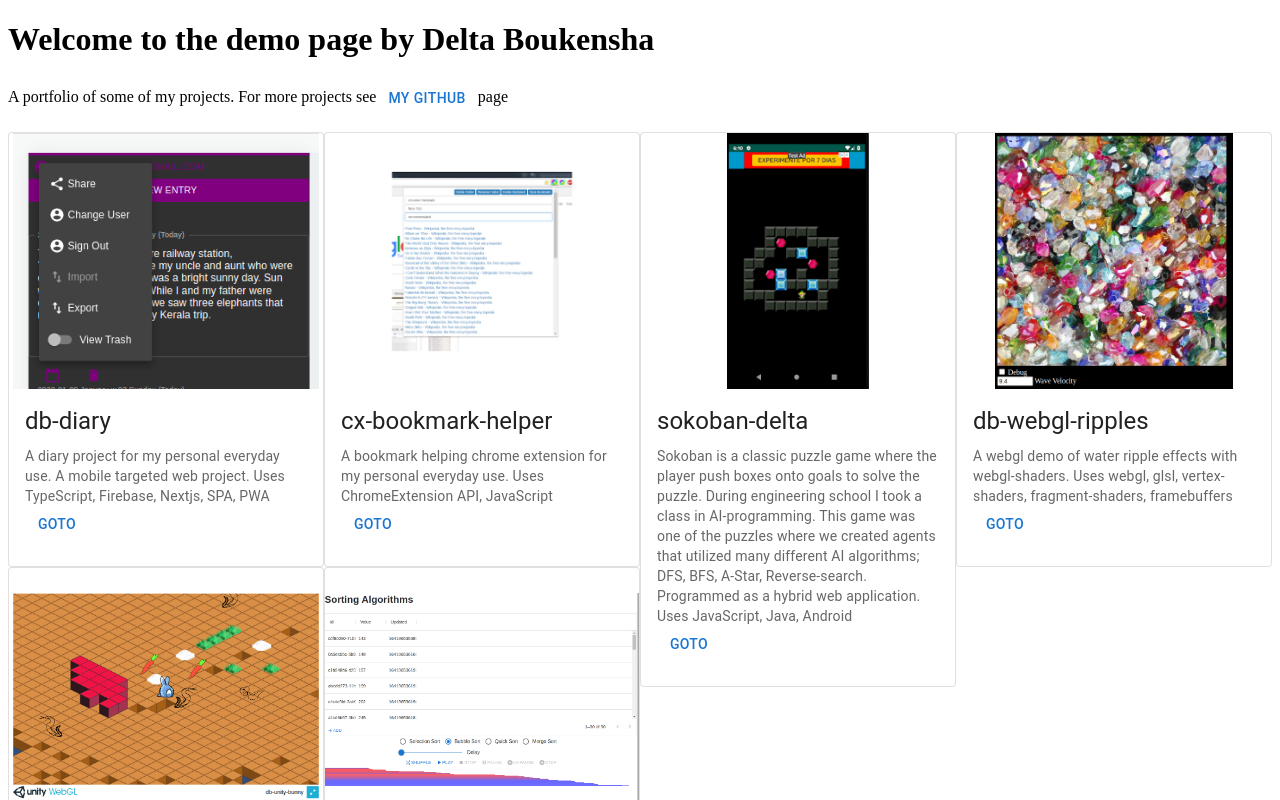
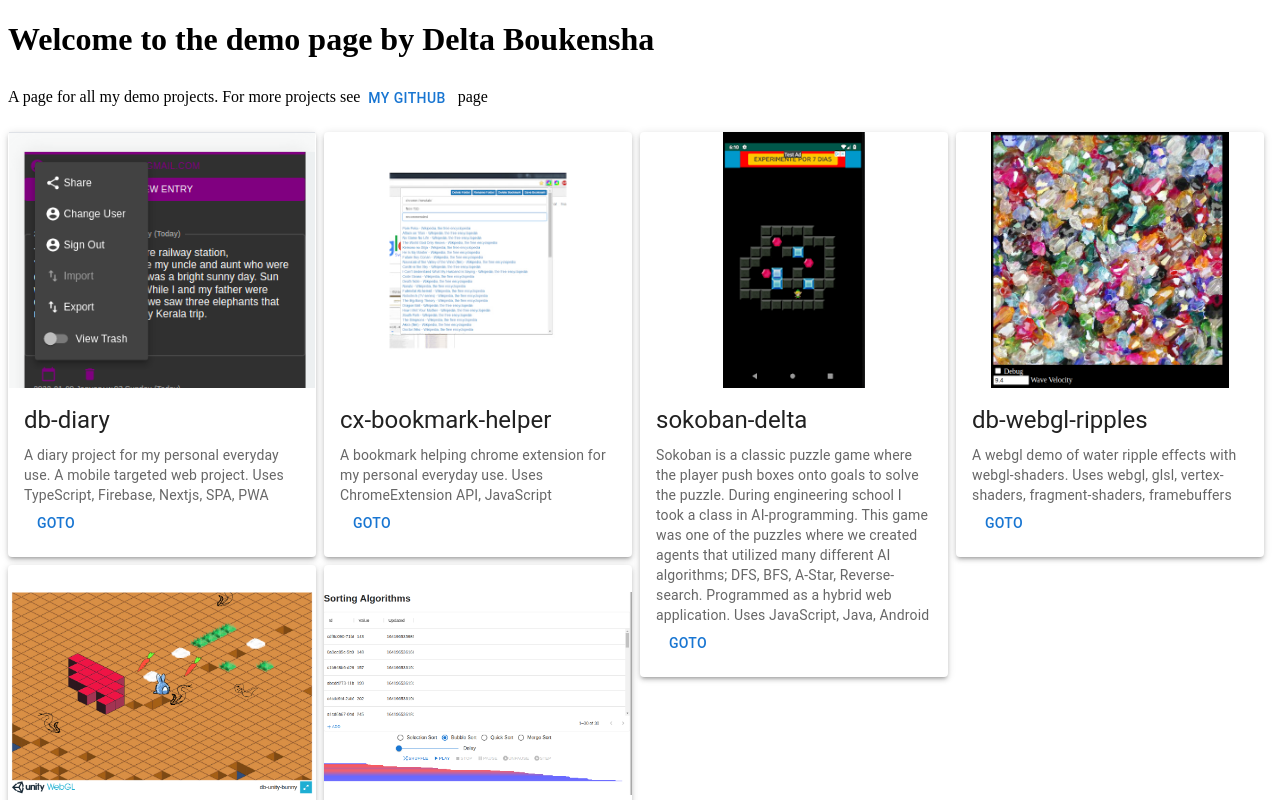
Before and after one commit to deltaboukensha/db-demo, a Next.js app: page / in a window 1280 px wide. Shown: the top 800 px of the page. Built offline with nearby package versions, Linux system fonts and the light colour scheme.

Commit message:
changed to paper

```diff
--- a/pages/index.tsx
+++ b/pages/index.tsx
@@ -1,13 +1,10 @@
 import React, { useState } from "react";
 import { Helmet } from "react-helmet";
-import Card from "@mui/material/Card";
-import CardContent from "@mui/material/CardContent";
 import Typography from "@mui/material/Typography";
-import { Zoom, Stack, Button, Fab } from "@mui/material";
+import { Zoom, Stack, Button, Paper, Box } from "@mui/material";
 import Masonry from "@mui/lab/Masonry";
-import NavigateNextIcon from "@mui/icons-material/NavigateNext";
 
-type CardData = {
+type ItemData = {
   images: string[];
   title: string;
   description: string;
@@ -23,17 +20,20 @@ const renderImage = (src) => {
   );
 };
 
-const renderCard = (cardData: CardData) => {
+const renderItem = (itemData: ItemData) => {
   const [imageIndex, setImageIndex] = useState<number>(0);
   const nextImage = () =>
-    setImageIndex((imageIndex + 1) % cardData.images.length);
+    setImageIndex((imageIndex + 1) % itemData.images.length);
 
   return (
     <Stack>
       <Zoom in={true}>
-        <Card variant="outlined">
-          <div style={{ position: "relative", width: "100%", height: "256px" }} onClick={() => nextImage()}>
-            {renderImage(cardData.images[imageIndex])}
+        <Paper elevation={3}>
+          <div
+            style={{ position: "relative", width: "100%", height: "256px" }}
+            onClick={() => nextImage()}
+          >
+            {renderImage(itemData.images[imageIndex])}
             {/* {cardData.images.length > 1 && (
               <Fab
                 size="small"
@@ -45,16 +45,16 @@ const renderCard = (cardData: CardData) => {
               </Fab>
             )} */}
           </div>
-          <CardContent>
+          <Box padding={"1em"}>
             <Typography gutterBottom variant="h5" component="div">
-              {cardData.title}
+              {itemData.title}
             </Typography>
             <Typography variant="body2" color="text.secondary">
-              {cardData.description}
+              {itemData.description}
             </Typography>
-            <Button href={cardData.link}>Goto</Button>
-          </CardContent>
-        </Card>
+            <Button href={itemData.link}>Goto</Button>
+          </Box>
+        </Paper>
       </Zoom>
     </Stack>
   );
@@ -66,7 +66,7 @@ const dbWebGlRipples = {
   description: `A webgl demo of water ripple effects with webgl-shaders.
   Uses webgl, glsl, vertex-shaders, fragment-shaders, framebuffers`,
   link: "https://deltaboukensha.github.io/db-webgl-ripples",
-} as CardData;
+} as ItemData;
 
 const dbUnityBunny = {
   images: ["/images/db-unity-bunny-1.png"],
@@ -74,7 +74,7 @@ const dbUnityBunny = {
   description: `A Unity C# game project I started together with my girl friend featuring bunny's
   The goal of the game is yet to be decided`,
   link: "https://deltaboukensha.github.io/db-unity-bunny",
-} as CardData;
+} as ItemData;
 
 const dbDiary = {
   images: ["/images/db-diary-1.png", "/images/db-diary-2.png"],
@@ -83,7 +83,7 @@ const dbDiary = {
   A mobile targeted web project.
   Uses TypeScript, Firebase, Nextjs, SPA, PWA`,
   link: "https://db-diary-ee778.web.app",
-} as CardData;
+} as ItemData;
 
 const dbReactD3Sorting = {
   images: ["/images/db-react-d3-sorting.png"],
@@ -91,7 +91,7 @@ const dbReactD3Sorting = {
   description: `Visualizes sorting algorithms using React and D3.
   Uses D3, React, TypeScript, Nextjs, MaterialUI`,
   link: "https://db-react-d3.web.app/sorting",
-} as CardData;
+} as ItemData;
 
 const cxBookmarkHelper = {
   images: [
@@ -103,7 +103,7 @@ const cxBookmarkHelper = {
   description: `A bookmark helping chrome extension for my personal everyday use.
   Uses ChromeExtension API, JavaScript`,
   link: "https://chrome.google.com/webstore/detail/cx-bookmark-helper/bhfhaohjmlicimihnipmfjpdmjcehdmg?hl=en",
-} as CardData;
+} as ItemData;
 
 const sokobanDelta = {
   images: ["/images/sokoban-delta-1.webp"],
@@ -116,7 +116,7 @@ Programmed as a hybrid web application.
 Uses JavaScript, Java, Android
 `,
   link: "https://play.google.com/store/apps/details?id=com.delta.sokoban",
-} as CardData;
+} as ItemData;
 
 const index = () => (
   <>
@@ -126,16 +126,16 @@ const index = () => (
     </Helmet>
     <h1>Welcome to the demo page by Delta Boukensha </h1>
     <p>
-      A portfolio of some of my projects. For more projects see{" "}
+      A page for all my demo projects. For more projects see
       <Button href="https://github.com/deltaboukensha">My GitHub</Button> page
     </p>
-    <Masonry columns={{ xs: 1, sm: 2, md: 3, lg: 4, xl: 5 }} spacing={0}>
-      {renderCard(dbDiary)}
-      {renderCard(cxBookmarkHelper)}
-      {renderCard(sokobanDelta)}
-      {renderCard(dbWebGlRipples)}
-      {renderCard(dbUnityBunny)}
-      {renderCard(dbReactD3Sorting)}
+    <Masonry columns={{ xs: 1, sm: 2, md: 3, lg: 4, xl: 5 }} spacing={1}>
+      {renderItem(dbDiary)}
+      {renderItem(cxBookmarkHelper)}
+      {renderItem(sokobanDelta)}
+      {renderItem(dbWebGlRipples)}
+      {renderItem(dbUnityBunny)}
+      {renderItem(dbReactD3Sorting)}
     </Masonry>
   </>
 );
```
Also changed, not shown: firebase.json, 1 other file (tests, documents, lock files or other folders).
